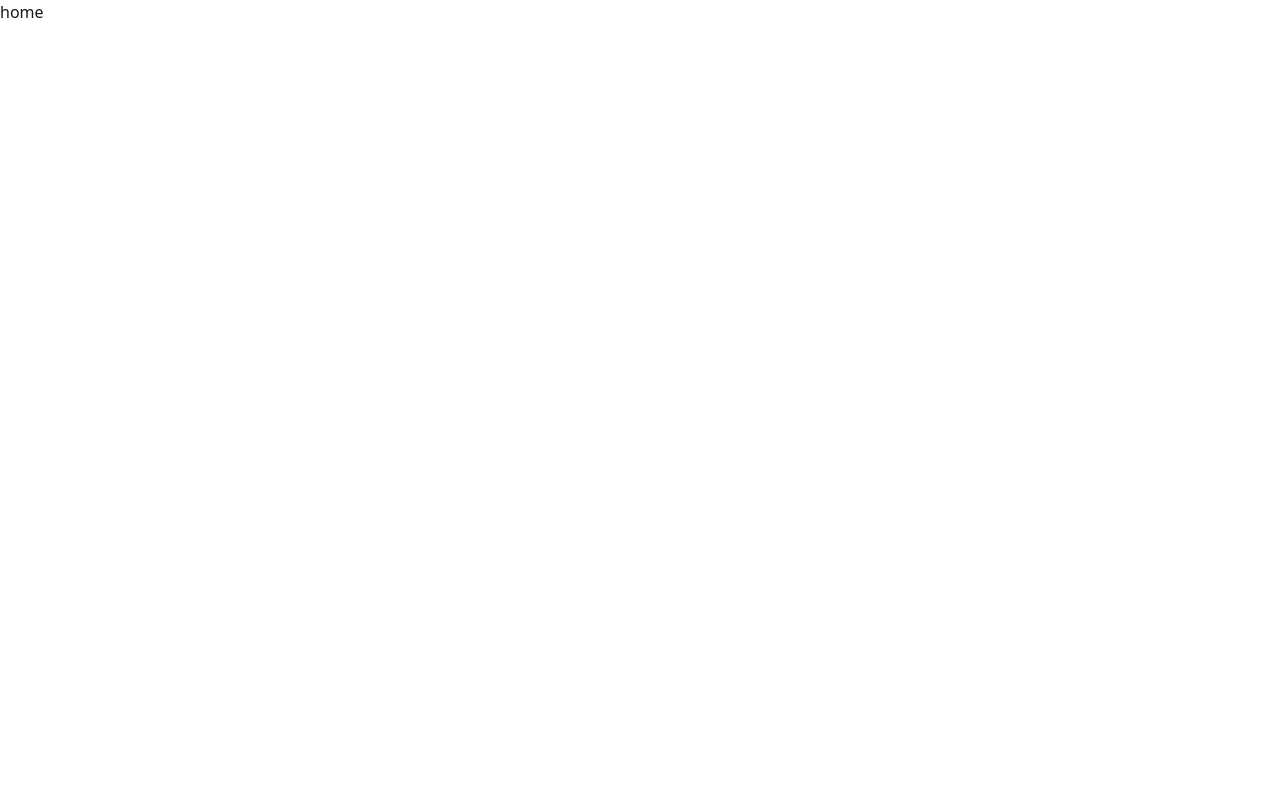
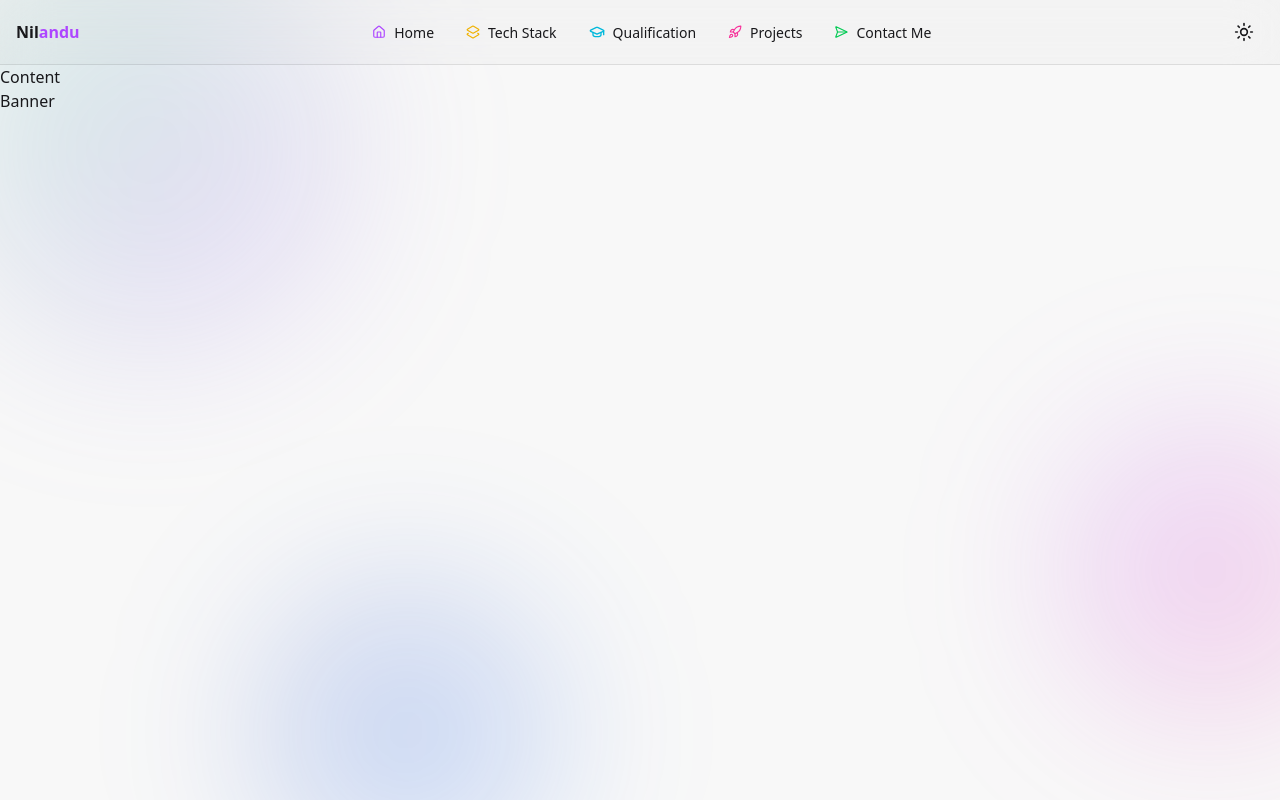
Before and after one commit to nknilandu/nilandu-portfolio, a React (Vite) app: page / in a window 1280 px wide. Built offline with nearby package versions, Linux system fonts and the light colour scheme.

Commit message:
added navbar section with responsive design

```diff
--- /dev/null
+++ b/components/Navbar/Navbar.jsx
@@ -0,0 +1,123 @@
+import {
+  GraduationCap,
+  House,
+  Layers,
+  Layers2,
+  Moon,
+  Rocket,
+  SendHorizontal,
+  Sun,
+  SunMedium,
+  TextAlignStart,
+} from "lucide-react";
+import React from "react";
+
+const Navbar = () => {
+  const list = (
+    <>
+      <li>
+        <div className="flex rounded-full justify-start items-center lg:justify-center lg:px-3 lg:py-1">
+          <House size={14} className="text-purple-500" />
+          <p>Home</p>
+        </div>
+      </li>
+      <li>
+        <div className="flex rounded-full justify-start items-center lg:justify-center lg:px-3 lg:py-1">
+          <Layers2 size={14} className="text-yellow-500" />
+          <p>Tech Stack</p>
+        </div>
+      </li>
+      <li>
+        <div className="flex rounded-full justify-start items-center lg:justify-center lg:px-3 lg:py-1">
+          <GraduationCap size={16} className="text-cyan-500" />
+          <p>Qualification</p>
+        </div>
+      </li>
+      <li>
+        <div className="flex rounded-full justify-start items-center lg:justify-center lg:px-3 lg:py-1">
+          <Rocket size={14} className="text-pink-500" />
+          <p>Projects</p>
+        </div>
+      </li>
+      <li>
+        <div className="flex rounded-full justify-start items-center lg:justify-center lg:px-3 lg:py-1">
+          <SendHorizontal size={14} className="text-green-500" />
+          <p>Contact Me</p>
+        </div>
+      </li>
+    </>
+  );
+
+  return (
+    <div>
+      <div className="drawer">
+        <input id="my-drawer-2" type="checkbox" className="drawer-toggle" />
+        <div className="drawer-content flex flex-col">
+          {/* Navbar */}
+          <div className=" bg-base-content/2 sticky top-0 w-full backdrop-blur-xl border-b border-base-content/10">
+            <div className="navbar max-w-7xl mx-auto px-4">
+              <div className="flex-none lg:hidden">
+                <label htmlFor="my-drawer-2" aria-label="open sidebar">
+                  <div className="p-2 mr-2 rounded-md hover:bg-base-content/10">
+                    <TextAlignStart size={20} />
+                  </div>
+                </label>
+              </div>
+
+              <div className="w-full flex justify-between items-center">
+                <div className="font-bold">
+                  Nil<span className="text-purple-500">andu</span>
+                </div>
+                <div className="flex-1 hidden lg:flex lg:justify-center">
+                  <ul className="menu menu-horizontal text-center flex justify-center gap-2">
+                    {/* Navbar menu content here */}
+                    {list}
+                  </ul>
+                </div>
+                <div className="flex justify-end">
+                  {/* <button className="btn btn-primary btn-sm rounded-full">Hire Me</button> */}
+
+                  {/* ==================== */}
+
+                  <label className="swap swap-rotate">
+                    {/* this hidden checkbox controls the state */}
+                    <input
+                      type="checkbox"
+                      className="theme-controller rounded-full hover:bg-base-content/10 w-10 h-10 transition-all"
+                      value="synthwave"
+                    />
+                    {/* sun icon */}
+                    <div className="swap-off flex items-center justify-center">
+                      <Sun size={20} />
+                    </div>
+                    {/* moon icon */}
+                    <div className="swap-on flex items-center justify-center ">
+                      <Moon size={18} />
+                    </div>
+                  </label>
+
+                  {/* ========================== */}
+                </div>
+              </div>
+            </div>
+          </div>
+          {/* Page content here */}
+          Content
+        </div>
+        <div className="drawer-side">
+          <label
+            htmlFor="my-drawer-2"
+            aria-label="close sidebar"
+            className="drawer-overlay"
+          ></label>
+          <ul className="menu bg-base-200 backdrop-blur-xl min-h-full w-80 p-4 space-y-2 pt-5">
+            {/* Sidebar content here */}
+            {list}
+          </ul>
+        </div>
+      </div>
+    </div>
+  );
+};
+
+export default Navbar;
--- a/package.json
+++ b/package.json
@@ -11,6 +11,7 @@
   },
   "dependencies": {
     "@tailwindcss/vite": "^4.1.18",
+    "lucide-react": "^0.562.0",
     "react": "^19.2.0",
     "react-dom": "^19.2.0",
     "react-router": "^7.12.0",
--- a/pages/Home/Home.jsx
+++ b/pages/Home/Home.jsx
@@ -1,11 +1,33 @@
-import React from 'react';
+import React from "react";
+import Navbar from "../../components/Navbar/Navbar";
+import Banner from "../../components/Banner/Banner";
 
 const Home = () => {
-    return (
-        <div>
-            <p>home</p>
-        </div>
-    );
+  return (
+    <div className="bg-base-200 m-0 p-0 min-h-screen">
+      {/* Fixed background */}
+      <div className="fixed inset-0 z-0 pointer-events-none overflow-hidden bg-background-dark">
+        <div
+          className="top-[-50px] left-[-50px] absolute w-[400px] h-[400px] bg-gradient-to-br from-emerald-500/20 to-purple-500/20 blur-[80px] rounded-full -z-10"
+        />
+
+        <div
+          className="absolute w-[300px] h-[300px] bg-gradient-to-br from-purple-500/20 to-pink-500/20 blur-[80px] rounded-full -z-10
+          bottom-[10%] right-[-80px]"
+        />
+
+        <div
+          className="absolute w-[300px] h-[300px] bg-gradient-to-br from-blue-800/20 to-blue-500/20 blur-[80px] rounded-full -z-10 bottom-[-10%] left-[20%]"
+        />
+      </div>
+
+      {/* Scrollable content */}
+      <main className="relative z-10">
+        <Navbar></Navbar>
+        <Banner></Banner>
+      </main>
+    </div>
+  );
 };
 
 export default Home;
```
Also changed, not shown: 1 other file (tests, documents, lock files or other folders).
